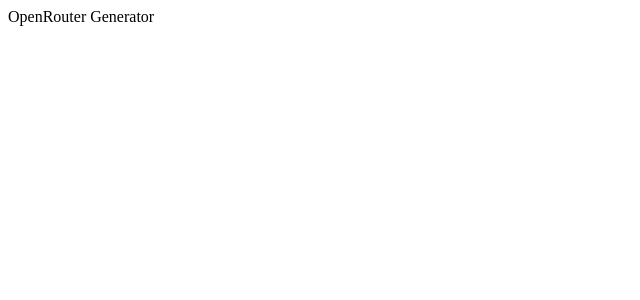
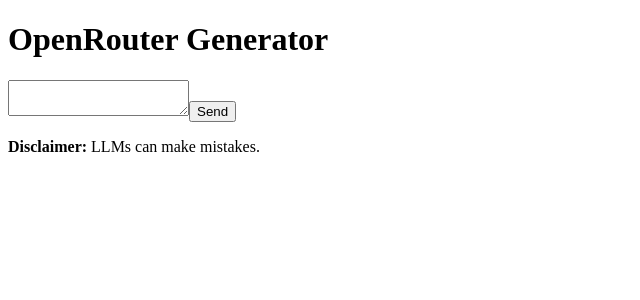
Before and after one commit to craig-dsilva/openrouter-generator, a React (Vite) app in the folder client/: page / in a window 1280 px wide. Shown: the top 300 px of the page, without its empty margins (0-640 px from the left). Built offline with nearby package versions, Linux system fonts and the light colour scheme.

Commit message:
Create layout and elements

```diff
--- a/client/index.html
+++ b/client/index.html
@@ -4,7 +4,7 @@
     <meta charset="UTF-8" />
     <link rel="icon" type="image/svg+xml" href="/favicon.svg" />
     <meta name="viewport" content="width=device-width, initial-scale=1.0" />
-    <title>openrouter-generator</title>
+    <title>Openrouter Generator</title>
   </head>
   <body>
     <div id="root"></div>
--- a/client/src/App.tsx
+++ b/client/src/App.tsx
@@ -1,7 +1,15 @@
+import Layout from "./components/Layout/Layout";
 import "./App.css";
 
 function App() {
-  return <>OpenRouter Generator</>;
+  return (
+    <>
+      <Layout>
+        <textarea name="prompt" id="prompt"></textarea>
+        <button>Send</button>
+      </Layout>
+    </>
+  );
 }
 
 export default App;
--- /dev/null
+++ b/client/src/components/Footer/Footer.tsx
@@ -0,0 +1,11 @@
+const Footer = () => {
+  return (
+    <div>
+      <p>
+        <strong>Disclaimer: </strong> LLMs can make mistakes.
+      </p>
+    </div>
+  );
+};
+
+export default Footer;
--- /dev/null
+++ b/client/src/components/Header/Header.tsx
@@ -0,0 +1,9 @@
+const Header = () => {
+  return (
+    <header>
+      <h1>OpenRouter Generator</h1>
+    </header>
+  );
+};
+
+export default Header;
--- /dev/null
+++ b/client/src/components/Layout/Layout.tsx
@@ -0,0 +1,19 @@
+import type { ReactNode } from "react";
+import Header from "../Header/Header";
+import Footer from "../Footer/Footer";
+
+interface LayoutProps {
+  children: ReactNode;
+}
+
+const Layout = ({ children }: LayoutProps) => {
+  return (
+    <div>
+      <Header />
+      <main>{children}</main>
+      <Footer />
+    </div>
+  );
+};
+
+export default Layout;
```
